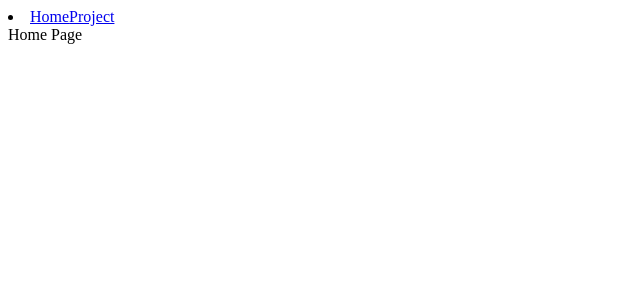
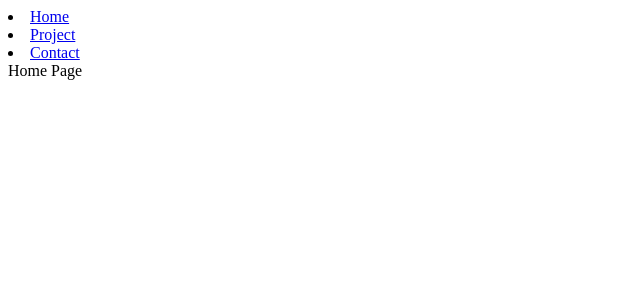
Before and after one commit to StudentCZ/my-website, a React (Create React App) app: page / in a window 1280 px wide. Shown: the top 300 px of the page, without its empty margins (0-640 px from the left). Built offline with nearby package versions, Linux system fonts and the light colour scheme.

Commit message:
added contact component and link

```diff
--- a/src/components/NavBar.js
+++ b/src/components/NavBar.js
@@ -6,7 +6,12 @@ const NavBar = () => {
     <div>
       <li>
         <Link to='/'>Home</Link>
+      </li>
+      <li>
         <Link to='/project'>Project</Link>
+      </li>
+      <li>
+        <Link to='/contact'>Contact</Link>
       </li>
     </div>
   );
```
Also changed, not shown: src/components/Contact.js (added, +7 -0 lines).
